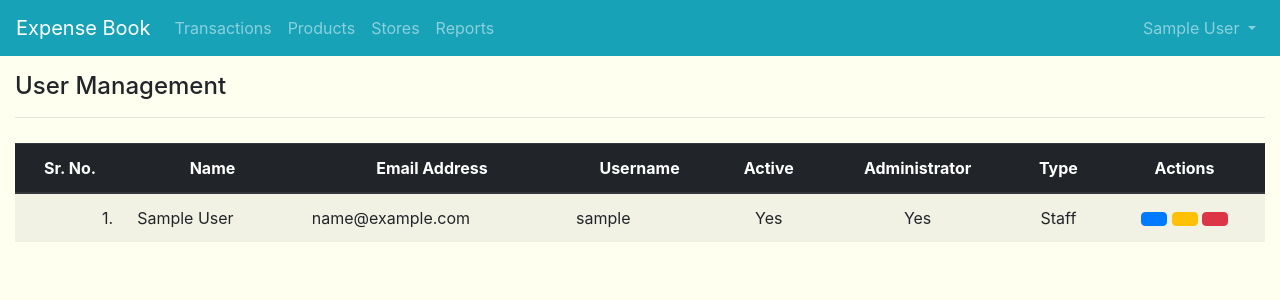
After one commit to c0d3sh3lf/monthly_book, a Django app: page /umanage/list_users/ in a window 1280 px wide. The commit adds this page. Shown: the top 300 px of the page. Run offline with Django 3.2, Linux system fonts and the light colour scheme; the visitor is signed in with stand-in values (Sample User, id 1); data comes from the database, SQL or seed files in the repository; some libraries are stand-ins or nearby versions.

Commit message:
Created Superuser Decorator and List Users View

```diff
--- a/monthly_book/mbook/templates/base.html
+++ b/monthly_book/mbook/templates/base.html
@@ -160,7 +160,7 @@
                         </a>
                         <div class="dropdown-menu dropdown-menu-right" aria-labelledby="navbarDropdownMenuLink">
                             {% if request.user.is_superuser %}
-                                <a class="dropdown-item text-danger" href="#"><i class="zmdi zmdi-accounts"></i> User Management</a>
+                                <a class="dropdown-item text-danger" href="{% url 'user_management:list_users' %}"><i class="zmdi zmdi-accounts"></i> User Management</a>
                                 <div class="dropdown-divider"></div>
                             {% endif %}
                             <!-- <a class = "dropdown-item" href="#"><i class="zmdi zmdi-settings"></i> Profile Settings</a> -->
--- /dev/null
+++ b/monthly_book/user_management/templates/list_users.html
@@ -0,0 +1,74 @@
+{% extends 'base.html' %}
+
+{% block title %}
+Expense Manager - User Management
+{% endblock title %}
+
+{% block body %}
+    <div class="container-fluid mt-3">
+        <h4>User Management</h4>
+        <hr />
+        {% if error %}
+            <div class = "alert alert-danger alert-dismissible">
+                <button type = "button" class = "close" data-dismiss = "alert">&times;</button>
+                <strong>Error!</strong> {{error}}
+            </div>
+        {% endif %}
+        {% if success %}
+            <div class = "alert alert-success alert-dismissible">
+                <button type = "button" class = "close" data-dismiss = "alert">&times;</button>
+                <strong>Success!</strong> {{success}}
+            </div>
+        {% endif %}
+        <table class="table table-striped">
+            <thead class="thead-dark">
+                <tr>
+                    <th>Sr. No.</th>
+                    <th>Name</th>
+                    <th>Email Address</th>
+                    <th>Username</th>
+                    <th>Active</th>
+                    <th>Administrator</th>
+                    <th>Type</th>
+                    <th>Actions</th>
+                </tr>
+            </thead>
+            {% for user in all_users %}
+                <tbody>
+                    <tr>
+                        <td align="right">{{ forloop.counter }}.</td>
+                        <td>{{ user.first_name }} {{ user.last_name }}</td>
+                        <td>{{ user.email }}</td>
+                        <td>{{ user.username }}</td>
+                        <td align="center">
+                            {% if user.is_active %}
+                                Yes
+                            {% else %}
+                                No
+                            {% endif %}
+                        </td>
+                        <td align="center">
+                            {% if user.is_superuser %}
+                                Yes
+                            {% else %}
+                                No
+                            {% endif %}
+                        </td>
+                        <td align="center">
+                            {% if user.is_staff %}
+                                Staff
+                            {% else %}
+                                Guest
+                            {% endif %}
+                        </td>
+                        <td align="center">
+                            <a href="#" class="btn btn-primary" data-toggle="tooltip" data-placement="top" title="View"><i class="zmdi zmdi-eye"></i></a>
+                            <a href="#" class="btn btn-warning" data-toggle="tooltip" data-placement="top" title="Edit"><i class="zmdi zmdi-edit"></i></a>
+                            <a href="#" class="btn btn-danger" data-toggle="tooltip" data-placement="top" title="Remove"><i class="zmdi zmdi-delete"></i></a>
+                        </td>
+                    </tr>
+                </tbody>
+            {% endfor %}
+        </table>
+    </div>
+{% endblock body %}
--- a/monthly_book/user_management/urls.py
+++ b/monthly_book/user_management/urls.py
@@ -5,4 +5,5 @@ urlpatterns = [
     path('login/', views.user_login, name="login"),
     path('logout/', views.user_logout, name="logout"),
     path('change_password/', views.change_password, name="change_password"),
+    path('list_users/', views.list_users, name="list_users"),
 ]
--- a/monthly_book/user_management/views.py
+++ b/monthly_book/user_management/views.py
@@ -29,7 +29,18 @@ def login_required(function):
     return wrapper
 
 
-# User management views
+# Superadmin Decorator
+def su_required(function):
+    def wrapper(request, *args, **kwargs):
+        if not request.user.is_superuser:
+            request.session["error"] = "You are not authorized to view this section. Please contact administrator."
+            return redirect("mbook:index")
+        else:
+            return function(request, *args, **kwargs)
+    return wrapper
+
+
+# User views
 def user_login(request):
     if request.method == "POST":
         username = request.POST.get("username")
@@ -81,3 +92,14 @@ def change_password(request):
         args["form_password"] = form_password
         (request, args) = view_error_success(request, args)
         return render(request, "change_password.html", args)
+
+
+# Admin views
+@login_required
+@su_required
+def list_users(request):
+    all_users = User.objects.all()
+    args = {}
+    (request, args) = view_error_success(request, args)
+    args["all_users"] = all_users
+    return render(request, "list_users.html", args)
```
